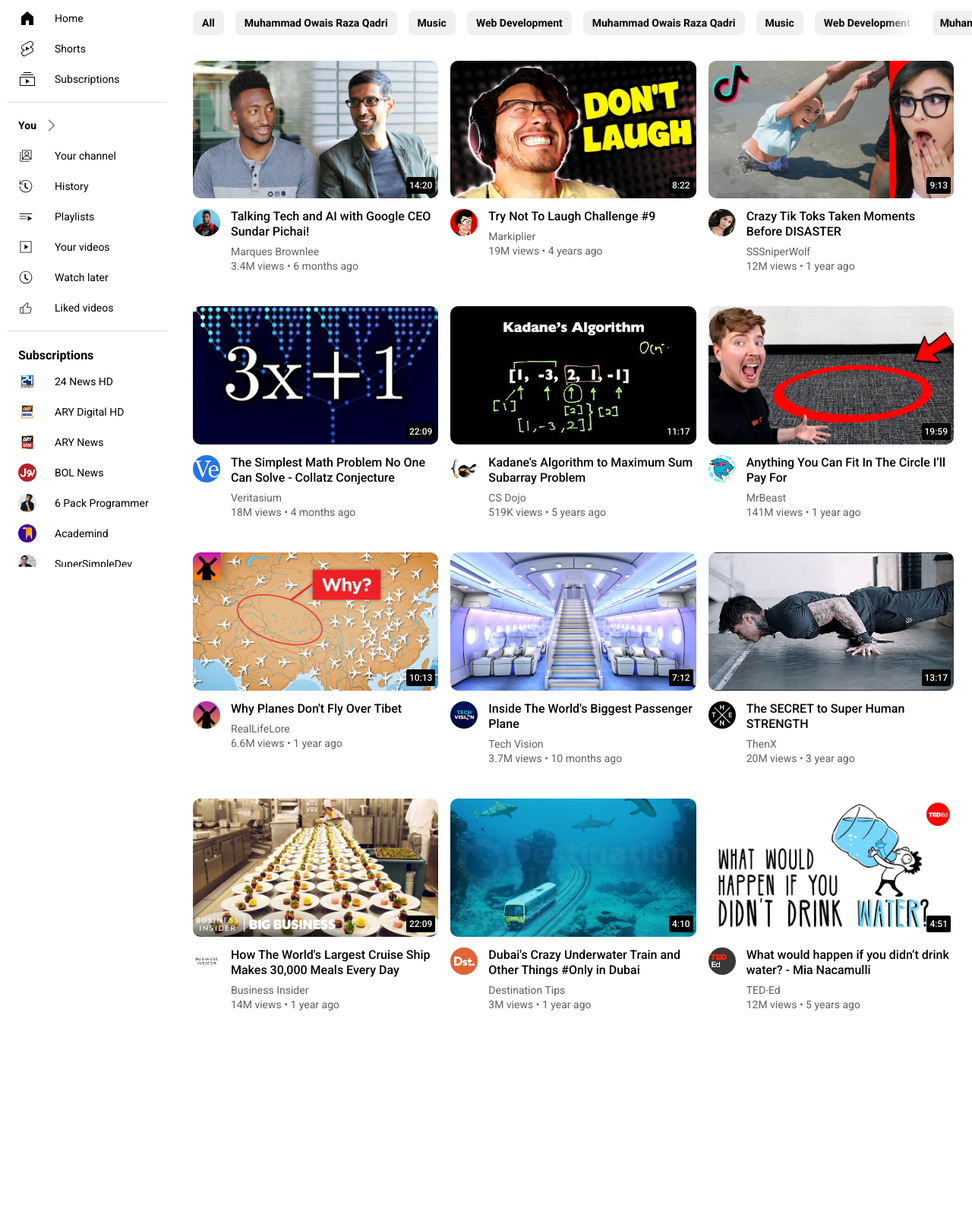
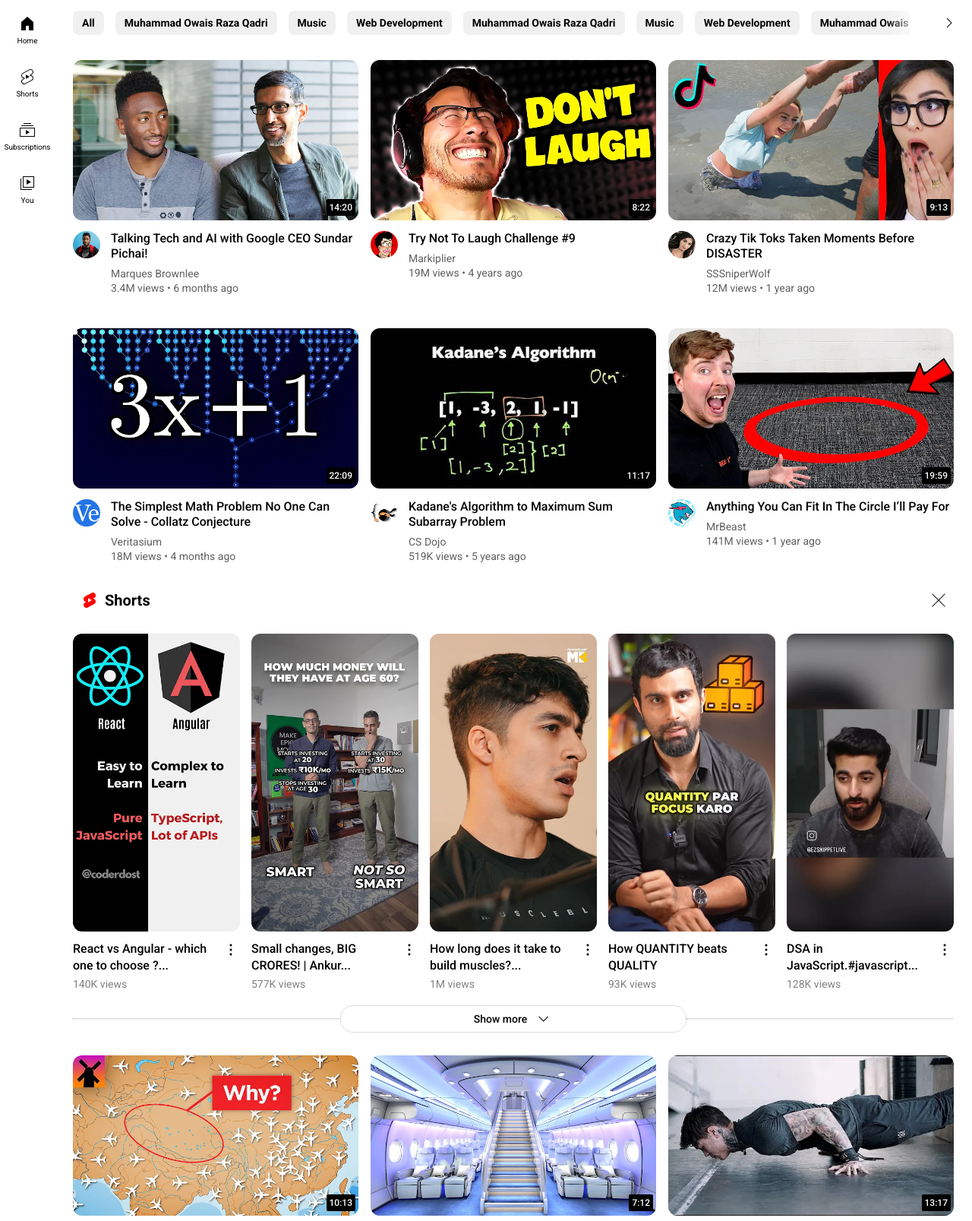
Before and after one commit to anasraza07/youtube-clone, a plain HTML site: page youtube.html in a window 1280 px wide. Shown: the part 54-1661 px from the top of the page at 76% size. Before the commit the page ends 1566 px from the top, so only its background shows below. Drawn offline with Linux system fonts and the light colour scheme.

Commit message:
completed all sections with responsiveness

```diff
--- a/styles/filter.css
+++ b/styles/filter.css
@@ -3,18 +3,18 @@
   align-items: center;
   position: fixed;
   top: 58px;
+  /* width: 1080px; */
   right: 0;
   left: 254px;
-  /* width: 1090px; */
-  /* height: 40px; */
-  padding: 10px 0 12px;
+  padding: 10px 12px 10px 0;
   z-index: 100;
   background-color: white;
   /* background-color: lightcoral; */
-}
+  }
 
-.filters {
-  width: 1030px;
+  .filters {
+  /* background-color: lightcyan; */
+  width: 94%;
   overflow: hidden;
   display: flex;
   align-items: center;
@@ -31,38 +31,41 @@
   cursor: pointer;
 }
 
-.forward-button {
-  /* border: 1px solid black; */
-  /* background-color: lightcyan; */
+.left-side-shade {
   height: 100%;
   position: absolute;
+  top: 0;
   right: 10px;
+  bottom: 0;
   display: flex;
   align-items: center;
-  /* z-index: 200; */
 }
 
 .white-shade {
   width: 80px;
-  height: 100%;
+  height: 40px;
   background: linear-gradient(
     to left,
-    rgb(255, 255, 255) 30%,
+    rgb(255, 255, 255) 20%,
     rgb(255, 255, 255, 0) 80%
   );
 }
 
-.forward-icon {
-  padding: 12px;
-  border-radius: 20px;
+.next-icon-container {
+  /* background-color: white; */
+}
+
+.next-icon-container {
+  height: 40px;
+  width: 40px;
+  display: flex;
+  justify-content: center;
+  align-items: center;
+  background-color: white;
   cursor: pointer;
 }
 
-.forward-icon:hover {
+.next-icon-container:hover {
+  border-radius: 20px;
   background-color: rgb(225, 225, 225);
 }
-
-.forward-button img {
-  height: 17px;
-  display: block;
-}
--- a/styles/general.css
+++ b/styles/general.css
@@ -6,8 +6,8 @@ p {
 body {
   font-family: Roboto, Arial;
   margin: 0;
-  padding-top: 124px;
-  padding-bottom: 182px;
+  padding-top: 113px;
+  padding-bottom: 80px;
   padding-left: 254px;
   padding-right: 24px;
   /* background-color: rgb(248, 248, 248); */
--- /dev/null
+++ b/styles/responsive.css
@@ -0,0 +1,127 @@
+@media (max-width: 1340px) {
+  .shorts-x-large-browser {
+    display: none;
+  }
+}
+
+@media (max-width: 1312px) {
+  body {
+    padding-left: 96px;
+  }
+
+  .shorts-x-large-browser {
+    display: block;
+  }
+
+  .x-large-browser {
+    display: none;
+  }
+
+  .sidebar {
+    width: 72px;
+    padding: 0;
+  }
+
+  .sidebar:hover {
+    overflow: hidden;
+  }
+
+  .sidebar-link {
+    height: 70px;
+    flex-direction: column;
+    justify-content: center;
+  }
+
+  .sidebar-link img {
+    margin: 0 0 5px 0;
+  }
+
+  .sidebar-link div {
+    font-size: 10px;
+  }
+
+  .large-browser {
+    display: block;
+  }
+
+  .filters-slidebar {
+    left: 96px;
+  }
+}
+
+@media (max-width: 1210px) {
+  .shorts-x-large-browser {
+    display: none;
+  }
+}
+
+@media (max-width: 1090px) {
+  .video-grid {
+    grid-template-columns: 1fr 1fr;
+  }
+
+  .shorts-x-large-browser {
+    display: none;
+  }
+
+  .shorts-large-browser {
+    display: none;
+  }
+
+  .horizontal-line {
+    width: 220px;
+  }
+}
+
+@media (max-width: 792px) {
+  body {
+    padding-left: 24px;
+  }
+
+  .sidebar {
+    display: none;
+  }
+
+  .filters-slidebar {
+    left: 24px;
+  }
+}
+
+@media (max-width: 700px) {
+  .video-grid {
+    grid-template-columns: 1fr;
+    display: flex;
+    flex-direction: column;
+    align-items: center;
+  }
+
+  .video-preview {
+    max-width: 500px;
+  }
+
+  .filters-slidebar {
+    left: 24px;
+    display: flex;
+    max-width: 500px;
+    margin: 0 auto;
+    padding: 10px 0;
+  }
+
+  .filters {
+    flex: 1;
+    max-width: 400px;
+  }
+
+  .youtube-shorts-container {
+    max-width: 500px;
+    margin: auto;
+  }
+
+  .shorts-medium-browser {
+    display: none;
+  }
+
+  .horizontal-line {
+    width: 50px;
+  }
+}
--- /dev/null
+++ b/styles/short.css
@@ -0,0 +1,93 @@
+.youtube-shorts-container {
+  padding: 10px 0;
+}
+.shorts-header {
+  margin-bottom: 24px;
+  display: flex;
+  justify-content: space-between;
+  align-items: center;
+  padding-left: 10px;
+}
+
+.left {
+  display: flex;
+  align-items: center;
+  gap: 8px;
+}
+
+.left div {
+  font-size: 20px;
+  font-weight: bold;
+}
+
+.cancel-button-container {
+  height: 40px;
+  width: 40px;
+  display: flex;
+  justify-content: center;
+  align-items: center;
+  border-radius: 20px;
+  cursor: pointer;
+}
+
+.cancel-button-container:hover {
+  background-color: rgb(225, 225, 225);
+}
+
+.shorts-thumbnail-row {
+  display: flex;
+  /* align-items: center; */
+  gap: 15px;
+}
+
+.shorts-thumbnail {
+  margin-bottom: 8px;
+}
+
+.shorts-thumbnail img {
+  width: 100%;
+  border-radius: 12px;
+}
+
+.shorts-info-flex {
+  display: flex;
+}
+
+.shorts-title {
+  font-weight: 500;
+  margin-bottom: 5px;
+  line-height: 22px;
+}
+
+.shorts-stats {
+  font-size: 14px;
+  color: gray;
+}
+
+.shorts-footer {
+  margin-top: 20px;
+  display: flex;
+  align-items: center;
+}
+
+.horizontal-line {
+  width: 350px;
+  height: 0;
+  border-top: 1px solid rgb(220, 220, 220);
+}
+
+.show-more-button {
+  display: flex;
+  justify-content: center;
+  align-items: center;
+  gap: 10px;
+  flex: 1;
+  border: 1px solid rgb(220, 220, 220);
+  height: 34px;
+  border-radius: 17px;
+}
+
+.show-more-button div {
+  font-size: 14px;
+  font-weight: 500;
+}
--- a/styles/sidebar.css
+++ b/styles/sidebar.css
@@ -18,21 +18,19 @@
   background-color: white;
   width: 210px;
   z-index: 200;
-  padding: 0 10px;
+  padding: 10px;
   overflow-y: hidden;
-  transition: overflow 1s;
+  transition: "overflow-y" 1s;
 }
 
 .sidebar:hover {
   overflow-y: scroll;
 }
 
-.sidebar-link {
+.sidebar-link,
+.user-link {
   height: 40px;
-  padding-left: 14px;
   display: flex;
-  /* flex-direction: column; */
-  /* justify-content: center; */
   align-items: center;
   border-radius: 10px;
   cursor: pointer;
@@ -44,13 +42,17 @@
 
 .sidebar-link img {
   height: 24px;
-  margin-right: 24px;
+  margin: 0 24px 0 14px;
 }
 
 .sidebar-link div {
   font-size: 14px;
-  /* margin-top: 5px; */
 }
+
+.large-browser{
+  display: none;
+}
+
 
 .user-links,
 .user-subscriptions,
@@ -58,21 +60,18 @@
 .more-from-youtube-links,
 .setting-links {
   border-top: 1px solid rgb(220, 220, 220);
-  margin-top: 10px;
-  padding-top: 10px;
-}
-
-.user-link img {
-  height: 20px;
-  width: 20px;
-  object-fit: cover;
-  margin-right: 28px;
+  margin-top: 12px;
+  padding-top: 12px;
 }
 
 .user-link-heading {
-  margin-right: 10px;
+  margin: 0 6px 0 14px;
   font-size: 16px;
-  font-weight: bold;
+  font-weight: 500;
+}
+
+.user-link-img {
+  height: 20px;
 }
 
 .heading {
@@ -81,9 +80,10 @@
   font-weight: bold;
 }
 
-.user-subscriptions img{
+.user-subscriptions img {
   border-radius: 12px;
 }
+
 /*
 @media (min-width: 1216px) {
   .sidebar-link div {
--- a/styles/video.css
+++ b/styles/video.css
@@ -3,29 +3,17 @@
   grid-template-columns: 1fr 1fr 1fr;
   column-gap: 16px;
   row-gap: 45px;
-  margin-top: 10px;
+  padding: 20px 0;
 }
 
-/* @media (max-width: 869px) {
-  .video-grid {
-    grid-template-columns: 1fr 1fr;
-  }
-}
-
-@media (min-width: 870px) and (max-width: 1050px) {
-  .video-grid {
-    grid-template-columns: 1fr 1fr 1fr;
-  }
-} */
-
 .thumbnail-row {
+  position: relative;
   margin-bottom: 10px;
-  position: relative;
 }
 
 .thumbnail {
   width: 100%;
-  border-radius: 10px;
+  border-radius: 12px;
 }
 
 .video-info-grid {
@@ -96,13 +84,6 @@
   margin-bottom: 8px;
 }
 
-/* @media (min-width: 1001px) {
-  .video-title {
-    font-size: 16px;
-    line-height: 24px;
-  }
-} */
-
 .video-author,
 .video-stats {
   font-size: 14px;
@@ -124,11 +105,3 @@
   bottom: 10px;
   right: 4px;
 }
-
-/* @media (min-width: 1001px) {
-  .video-author,
-  .video-stats,
-  .video-time {
-    font-size: 14px;
-  }
-} */
--- a/youtube.html
+++ b/youtube.html
@@ -3,6 +3,7 @@
 
 <head>
   <title>Youtube.com Clone</title>
+  <meta name="viewport" content="width=device-width">
   <link rel="preconnect" href="https://fonts.googleapis.com">
   <link rel="preconnect" href="https://fonts.gstatic.com" crossorigin>
   <link href="https://fonts.googleapis.com/css2?family=Roboto:wght@400;500;700&display=swap" rel="stylesheet">
@@ -12,6 +13,8 @@
   <link rel="stylesheet" href="styles/sidebar.css">
   <link rel="stylesheet" href="styles/filter.css">
   <link rel="stylesheet" href="styles/video.css">
+  <link rel="stylesheet" href="styles/short.css">
+  <link rel="stylesheet" href="styles/responsive.css">
 </head>
 
 <body>
@@ -37,14 +40,14 @@
       </button>
     </div>
     <div class="right-section">
+      <div class="header-medium-browser">
+        <img class="search-icon" src="./images/icons/search.svg" alt="">
+        <img class="voice-search-icon" src="./images/icons/voice-search-icon.svg" alt="">
+      </div>
       <div class="upload-icon-container">
         <img class="upload-icon" src="images/icons/upload.svg" alt="">
         <div class="tooltip">Create</div>
       </div>
-      <!-- <div class="youtube-apps-icon-container">
-        <img class="youtube-apps-icon" src="images/icons/youtube-apps.svg" alt="">
-        <div class="tooltip">YouTube apps</div>
-      </div> -->
       <div class="notifications-icon-container">
         <img class="notifications-icon" src="images/icons/notifications.svg" alt="">
         <div class="notifications-count">9+</div>
@@ -67,33 +70,40 @@
       <img src="./images/icons/subscriptions.svg" alt="">
       <div>Subscriptions</div>
     </div>
+    <div class="large-browser">
+      <div class="sidebar-link">
+        <img src="./images/icons/you-icon.svg" alt="">
+        <div>You</div>
+      </div>
+    </div>
 
+    <div class="x-large-browser">
       <div class="user-links">
-      <div class="sidebar-link user-link">
+        <div class="user-link">
           <div class="user-link-heading">You</div>
-        <img class="user-link-img" src="./images/icons/greater-than-arrow.png" alt="">
+          <img class="user-link-img" src="./images/icons/next-arrow.svg" alt="">
         </div>
-      <div class="sidebar-link user-link">
+        <div class="sidebar-link">
           <img src="./images/icons/your-channel.svg" alt="">
           <div>Your channel</div>
         </div>
-      <div class="sidebar-link user-link">
+        <div class="sidebar-link">
           <img src="./images/icons/history.svg" alt="">
           <div>History</div>
         </div>
-      <div class="sidebar-link user-link">
+        <div class="sidebar-link">
           <img src="./images/icons/playlists.svg" alt="">
           <div>Playlists</div>
         </div>
-      <div class="sidebar-link user-link">
+        <div class="sidebar-link">
           <img src="./images/icons/your-videos.svg" alt="">
           <div>Your videos</div>
         </div>
-      <div class="sidebar-link user-link">
+        <div class="sidebar-link">
           <img src="./images/icons/watch-later.svg" alt="">
           <div>Watch later</div>
         </div>
-      <div class="sidebar-link user-link">
+        <div class="sidebar-link">
           <img src="./images/icons/liked-videos.svg" alt="">
           <div>Liked videos</div>
         </div>
@@ -200,6 +210,7 @@
           <div>Send feedback</div>
         </div>
       </div>
+    </div>
   </nav>
 
   <main>
@@ -216,10 +227,10 @@
         <div class="each-filter">Music</div>
         <div class="each-filter">Web Development</div>
       </div>
-      <div class="forward-button">
+      <div class="left-side-shade">
         <div class="white-shade"></div>
-        <div class="forward-icon">
-          <img src="./images/icons/greater-than-arrow.png" alt="">
+        <div class="next-icon-container">
+          <img src="./images/icons/next-arrow.svg" alt="">
         </div>
       </div>
     </section>
@@ -419,6 +430,108 @@
         </div>
       </div>
 
+    </section>
+
+    <section class="youtube-shorts-container">
+      <div class="shorts-header">
+        <div class="left">
+          <img src="./images/icons/shorts-logo.svg" alt="">
+          <div>Shorts</div>
+        </div>
+        <div class="cancel-button-container">
+          <img src="./images/icons/cancel-button.svg" alt="">
+        </div>
+      </div>
+      <div class="shorts-thumbnail-row">
+        <div class="shorts-preview">
+          <div class="shorts-thumbnail">
+            <img src="./images/shorts-thumbnails/thumbnail-1.webp" alt="">
+          </div>
+          <div class="shorts-info-flex">
+            <div class="shorts-info">
+              <div class="shorts-title">React vs Angular - which one to choose ?...</div>
+              <div class="shorts-stats">140K views</div>
+            </div>
+            <div class="three-dots">
+              <img src="./images/icons/three-dots.svg" alt="">
+            </div>
+          </div>
+        </div>
+        <div class="shorts-preview">
+          <div class="shorts-thumbnail">
+            <img src="./images/shorts-thumbnails/thumbnail-2.webp" alt="">
+          </div>
+          <div class="shorts-info-flex">
+            <div class="shorts-info">
+              <div class="shorts-title">Small changes, BIG CRORES! | Ankur...</div>
+              <div class="shorts-stats">577K views</div>
+            </div>
+            <div class="three-dots">
+              <img src="./images/icons/three-dots.svg" alt="">
+            </div>
+          </div>
+        </div>
+        <div class="shorts-medium-browser">
+          <div class="shorts-preview">
+            <div class="shorts-thumbnail">
+              <img src="./images/shorts-thumbnails/thumbnail-3.webp" alt="">
+            </div>
+            <div class="shorts-info-flex">
+              <div class="shorts-info">
+                <div class="shorts-title">How long does it take to build muscles?...</div>
+                <div class="shorts-stats">1M views</div>
+              </div>
+              <div class="three-dots">
+                <img src="./images/icons/three-dots.svg" alt="">
+              </div>
+            </div>
+          </div>
+        </div>
+        <div class="shorts-large-browser">
+          <div class="shorts-preview">
+            <div class="shorts-thumbnail">
+              <img src="./images/shorts-thumbnails/thumbnail-4.webp" alt="">
+            </div>
+            <div class="shorts-info-flex">
+              <div class="shorts-info">
+                <div class="shorts-title">How QUANTITY beats QUALITY</div>
+                <div class="shorts-stats">93K views</div>
+              </div>
+              <div class="three-dots">
+                <img src="./images/icons/three-dots.svg" alt="">
+              </div>
+            </div>
+          </div>
+        </div>
+        <div class="shorts-x-large-browser">
+          <div class="shorts-preview">
+            <div class="shorts-thumbnail">
+              <img src="./images/shorts-thumbnails/thumbnail-5.webp" alt="">
+            </div>
+            <div class="shorts-info-flex">
+              <div class="shorts-info">
+                <div class="shorts-title">DSA in JavaScript.#javascript...</div>
+                <div class="shorts-stats">128K views</div>
+              </div>
+              <div class="three-dots">
+                <img src="./images/icons/three-dots.svg" alt="">
+              </div>
+            </div>
+            <!-- </div> -->
+          </div>
+        </div>
+      </div>
+      <div class="shorts-footer">
+        <hr class="horizontal-line">
+        <div class="show-more-button">
+          <div>Show more</div>
+          <img src="./images/icons/down-arrow.svg" alt="">
+        </div>
+        <hr class="horizontal-line">
+      </div>
+    </section>
+
+    <section class="video-grid">
       <div class="video-preview">
         <div class="thumbnail-row">
           <a href="https://www.youtube.com/watch?v=n2RNcPRtAiY">
```
Also changed, not shown: styles/header.css (+34 -15 lines), images/icons/cancel-button.svg (added), images/icons/down-arrow.svg (added), images/icons/greater-than-arrow.png (deleted), images/icons/next-arrow.svg (added), images/icons/shorts-logo.svg (added), images/icons/three-dots.svg (added), images/icons/you-icon.svg (added), images/shorts-thumbnails/thumbnail-1.webp (added), images/shorts-thumbnails/thumbnail-2.webp (added), images/shorts-thumbnails/thumbnail-3.webp (added), images/shorts-thumbnails/thumbnail-4.webp (added), images/shorts-thumbnails/thumbnail-5.webp (added). Lines whose indentation alone changed are shown as unchanged.
